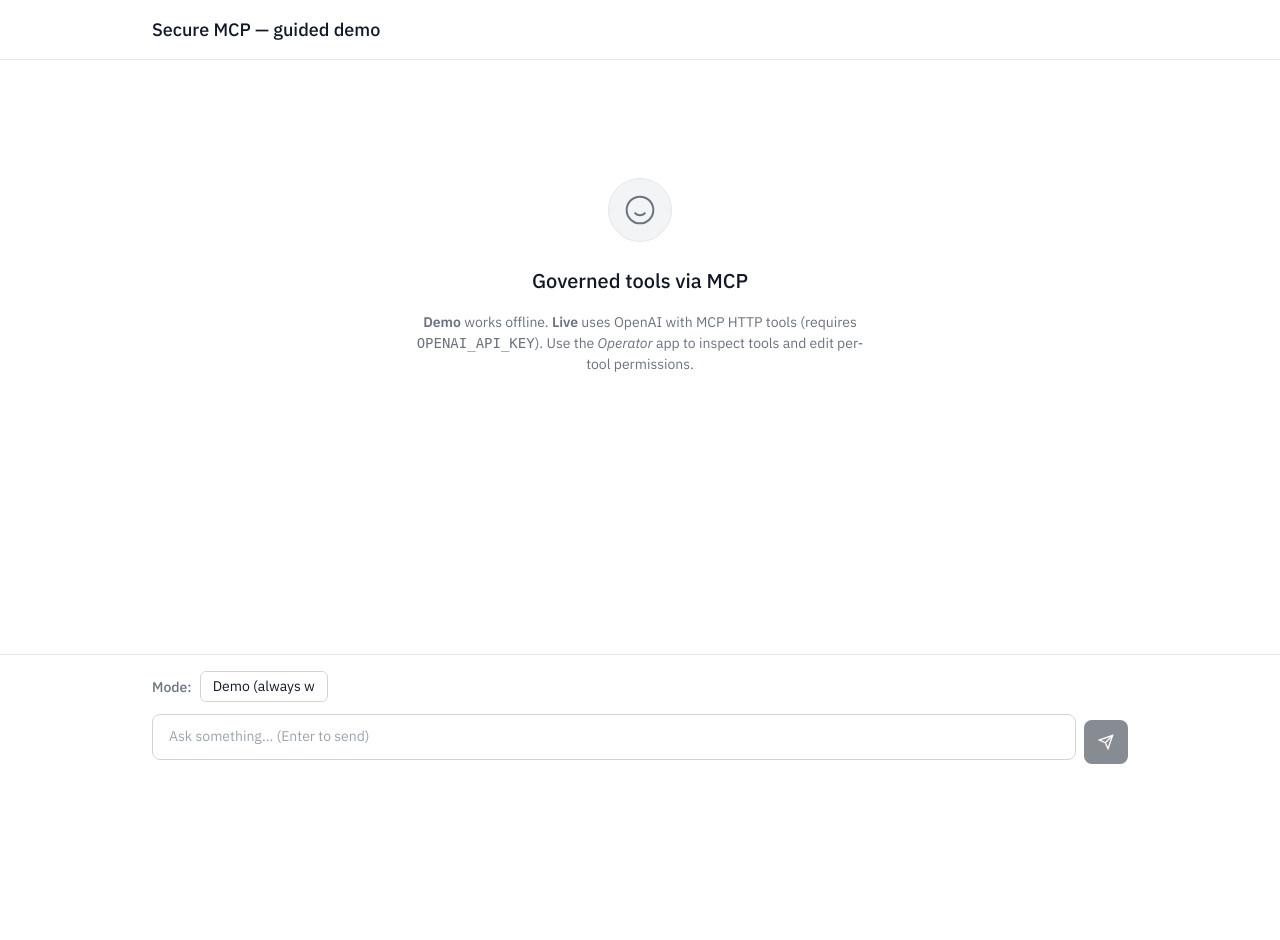
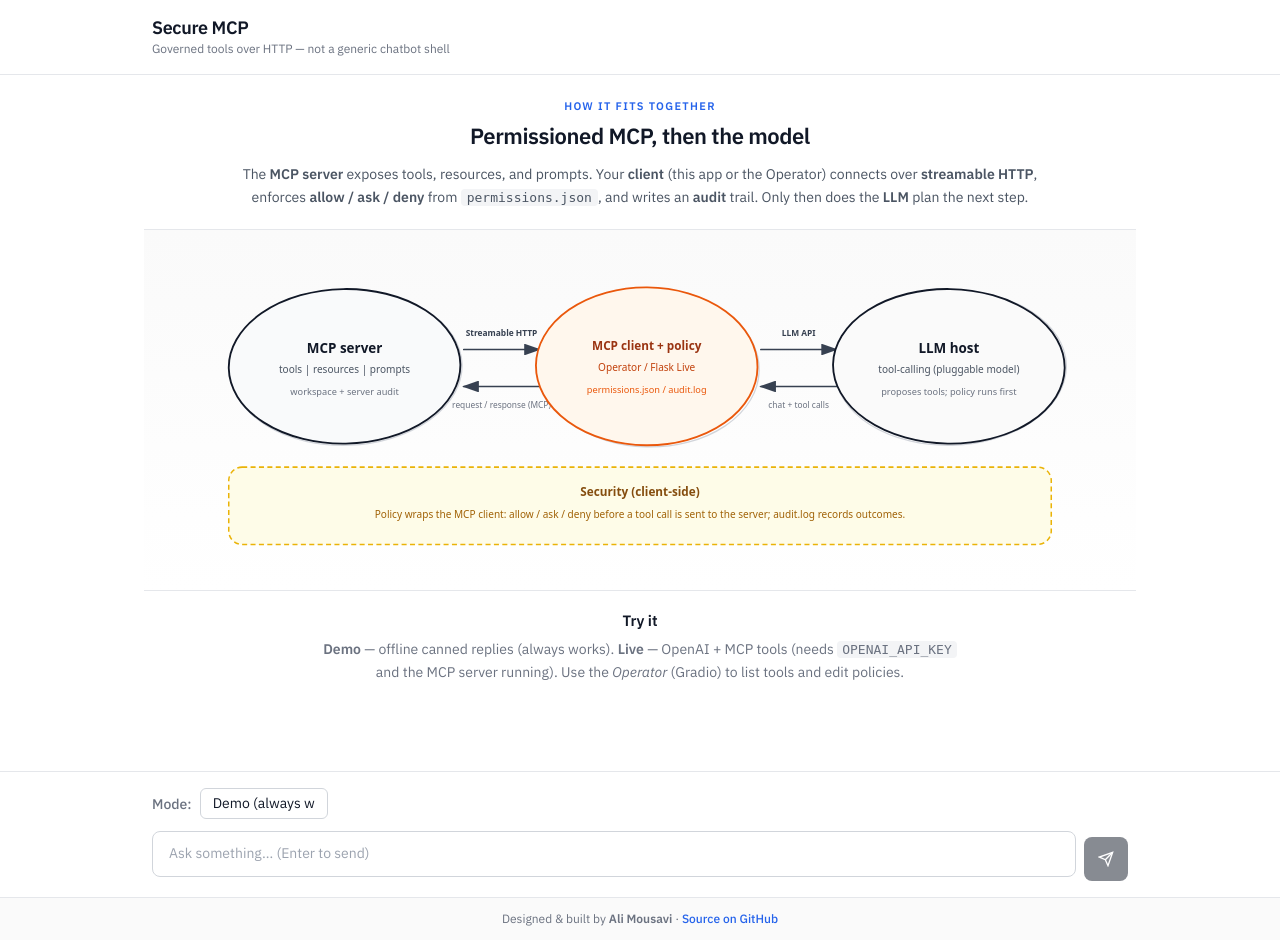
Before and after one commit to alialoha/secure-agentic-mcp, a Flask app: page / in a window 1280 px wide. Before the commit the page ends 764 px from the top, so only its background shows below. Run offline with Flask 3, Linux system fonts and the light colour scheme.

Commit message:
Branding, architecture diagram, portfolio screenshots, deployment plan
- Add web branding (Ali Mousavi, repo URL), Flask welcome + footer, architecture.svg
- Gradio: default theme, admin-focused copy, LLM-agnostic header; MCP terminology in diagram
- README: mermaid, screenshots, docs/DEPLOYMENT.md link; env example for AUTHOR/REPO
- Tests for branding and Flask index assertions

```diff
--- a/src/web/app.py
+++ b/src/web/app.py
@@ -9,6 +9,7 @@ from dotenv import load_dotenv
 from flask import Flask, jsonify, render_template, request
 
 from agent.mcp_llm_host import MCPLLMHost
+from web.branding import get_branding
 from web.demo import demo_reply
 
 _ROOT = Path(__file__).resolve().parent
@@ -35,9 +36,12 @@ def _run_chat(message: str) -> str:
 
 @app.route("/")
 def index():
+    b = get_branding()
     return render_template(
         "index.html",
         live_available=_live_allowed(),
+        author_name=b["author_name"],
+        repo_url=b["repo_url"],
     )
 
 
--- /dev/null
+++ b/src/web/branding.py
@@ -0,0 +1,20 @@
+"""Author, repo URL, and shared architecture asset for Flask + Gradio."""
+from __future__ import annotations
+
+import os
+from pathlib import Path
+
+DEFAULT_AUTHOR_NAME = "Ali Mousavi"
+DEFAULT_REPO_URL = "https://github.com/alialoha/secure-agentic-mcp"
+
+
+def get_branding() -> dict[str, str]:
+    return {
+        "author_name": os.environ.get("AUTHOR_NAME", DEFAULT_AUTHOR_NAME),
+        "repo_url": os.environ.get("REPO_URL", DEFAULT_REPO_URL),
+    }
+
+
+def read_architecture_svg() -> str:
+    p = Path(__file__).resolve().parent / "static" / "architecture.svg"
+    return p.read_text(encoding="utf-8")
--- a/src/web/static/styles.css
+++ b/src/web/static/styles.css
@@ -9,7 +9,7 @@ body {
     font-family: 'IBM Plex Sans', -apple-system, BlinkMacSystemFont, 'Segoe UI', 'Roboto', sans-serif;
     background: #ffffff;
     color: #111827;
-    height: 100vh;
+    min-height: 100vh;
     overflow: hidden;
 }
 
@@ -44,11 +44,26 @@ body {
     justify-content: space-between;
 }
 
+.header-brand {
+    display: flex;
+    flex-direction: column;
+    gap: 2px;
+}
+
 .header-title {
     color: #111827;
     font-size: 18px;
-    font-weight: 500;
-    line-height: 1.5;
+    font-weight: 600;
+    line-height: 1.3;
+    letter-spacing: -0.02em;
+}
+
+.header-tagline {
+    color: #6b7280;
+    font-size: 12px;
+    font-weight: 400;
+    line-height: 1.4;
+    max-width: 28rem;
 }
 
 .clear-btn {
@@ -76,7 +91,8 @@ body {
 .chat-container {
     display: flex;
     flex-direction: column;
-    height: calc(100vh - 80px);
+    flex: 1;
+    min-height: 0;
 }
 
 .messages-area {
@@ -98,39 +114,117 @@ body {
 .welcome-screen {
     display: flex;
     flex-direction: column;
-    align-items: center;
-    justify-content: center;
-    text-align: center;
-    height: 100%;
-    min-height: 400px;
+    align-items: stretch;
+    text-align: left;
+    width: 100%;
+    max-width: 1100px;
+    margin: 0 auto;
+    padding: 8px 0 24px;
+    gap: 20px;
 }
 
-.welcome-icon {
-    background: #f3f4f6;
-    border: 1px solid #e5e7eb;
-    border-radius: 32px;
-    width: 64px;
-    height: 64px;
-    display: flex;
-    align-items: center;
-    justify-content: center;
-    margin-bottom: 24px;
-    color: #6b7280;
+.welcome-intro {
+    text-align: center;
+}
+
+.welcome-kicker {
+    font-size: 11px;
+    font-weight: 600;
+    letter-spacing: 0.12em;
+    text-transform: uppercase;
+    color: #2563eb;
+    margin-bottom: 8px;
 }
 
 .welcome-title {
     color: #111827;
-    font-size: 20px;
-    font-weight: 500;
-    margin-bottom: 16px;
-    line-height: 1.5;
+    font-size: 22px;
+    font-weight: 600;
+    margin-bottom: 12px;
+    line-height: 1.35;
+    letter-spacing: -0.02em;
+}
+
+.welcome-lead {
+    color: #4b5563;
+    font-size: 14px;
+    line-height: 1.65;
+    max-width: 52rem;
+    margin: 0 auto;
+}
+
+.welcome-lead code {
+    font-size: 13px;
+    background: #f3f4f6;
+    padding: 1px 6px;
+    border-radius: 4px;
+}
+
+.welcome-diagram {
+    margin: 0;
+    padding: 12px 0;
+    border-top: 1px solid #e5e7eb;
+    border-bottom: 1px solid #e5e7eb;
+    background: linear-gradient(180deg, #fafafa 0%, #ffffff 100%);
+}
+
+.welcome-diagram img {
+    display: block;
+    width: 100%;
+    height: auto;
+    max-height: min(360px, 42vh);
+    object-fit: contain;
+}
+
+.welcome-modes {
+    text-align: center;
+}
+
+.welcome-subtitle {
+    font-size: 15px;
+    font-weight: 600;
+    color: #111827;
+    margin-bottom: 8px;
 }
 
 .welcome-text {
     color: #6b7280;
-    max-width: 448px;
+    max-width: 40rem;
+    margin: 0 auto;
     font-size: 14px;
+    line-height: 1.6;
+}
+
+.welcome-text code {
+    font-size: 13px;
+    background: #f3f4f6;
+    padding: 1px 5px;
+    border-radius: 4px;
+}
+
+/* Footer */
+.site-footer {
+    flex-shrink: 0;
+    border-top: 1px solid #e5e7eb;
+    background: #fafafa;
+    padding: 12px 24px;
+    text-align: center;
+}
+
+.footer-line {
+    font-size: 12px;
+    color: #6b7280;
     line-height: 1.5;
+}
+
+.site-footer a {
+    color: #2563eb;
+    text-decoration: none;
+    font-weight: 500;
+}
+
+.site-footer a:hover {
+    text-decoration: underline;
 }
 
 /* Messages Container */
--- a/src/web/templates/index.html
+++ b/src/web/templates/index.html
@@ -3,7 +3,7 @@
 <head>
     <meta charset="UTF-8">
     <meta name="viewport" content="width=device-width, initial-scale=1.0">
-    <title>Secure MCP — User demo</title>
+    <title>Secure MCP — {{ author_name }}</title>
     <link rel="preconnect" href="https://fonts.googleapis.com">
     <link rel="preconnect" href="https://fonts.gstatic.com" crossorigin>
     <link href="https://fonts.googleapis.com/css2?family=IBM+Plex+Sans:ital,wght@0,300;0,400;0,500;0,600;1,400&display=swap" rel="stylesheet">
@@ -13,7 +13,10 @@
     <div class="app-container">
         <div class="header">
             <div class="header-content">
-                <h1 class="header-title">Secure MCP — guided demo</h1>
+                <div class="header-brand">
+                    <h1 class="header-title">Secure MCP</h1>
+                    <p class="header-tagline">Governed tools over HTTP — not a generic chatbot shell</p>
+                </div>
                 <button id="clearBtn" class="clear-btn" style="display: none;">
                     <svg width="16" height="16" viewBox="0 0 24 24" fill="none" stroke="currentColor" stroke-width="2">
                         <path d="m3 6 18 0"></path>
@@ -29,17 +32,33 @@
             <div class="messages-area">
                 <div class="messages-content">
                     <div id="welcomeScreen" class="welcome-screen">
-                        <div class="welcome-icon">
-                            <svg width="32" height="32" viewBox="0 0 24 24" fill="none" stroke="currentColor" stroke-width="1.5">
-                                <path d="M12 2C6.48 2 2 6.48 2 12s4.48 10 10 10 10-4.48 10-10S17.52 2 12 2z"/>
-                                <path d="M8 14s1.5 2 4 2 4-2 4-2"/>
-                            </svg>
+                        <div class="welcome-intro">
+                            <p class="welcome-kicker">How it fits together</p>
+                            <h2 class="welcome-title">Permissioned MCP, then the model</h2>
+                            <p class="welcome-lead">
+                                The <strong>MCP server</strong> exposes tools, resources, and prompts. Your
+                                <strong>client</strong> (this app or the Operator) connects over <strong>streamable HTTP</strong>,
+                                enforces <strong>allow / ask / deny</strong> from <code>permissions.json</code>, and writes an
+                                <strong>audit</strong> trail. Only then does the <strong>LLM</strong> plan the next step.
+                            </p>
                         </div>
-                        <h2 class="welcome-title">Governed tools via MCP</h2>
-                        <p class="welcome-text">
-                            <strong>Demo</strong> works offline. <strong>Live</strong> uses OpenAI with MCP HTTP tools (requires <code>OPENAI_API_KEY</code>).
-                            Use the <em>Operator</em> app to inspect tools and edit per-tool permissions.
-                        </p>
+                        <figure class="welcome-diagram">
+                            <img
+                                src="{{ url_for('static', filename='architecture.svg') }}"
+                                width="1100"
+                                height="400"
+                                alt="Architecture: MCP server, permission client, LLM host (bidirectional HTTP)"
+                                loading="lazy"
+                            />
+                        </figure>
+                        <div class="welcome-modes">
+                            <h3 class="welcome-subtitle">Try it</h3>
+                            <p class="welcome-text">
+                                <strong>Demo</strong> — offline canned replies (always works).
+                                <strong>Live</strong> — OpenAI + MCP tools (needs <code>OPENAI_API_KEY</code> and the MCP server running).
+                                Use the <em>Operator</em> (Gradio) to list tools and edit policies.
+                            </p>
+                        </div>
                     </div>
                     <div id="messagesContainer" class="messages-container"></div>
                     <div id="loadingIndicator" class="loading-indicator" style="display: none;">
@@ -98,6 +117,13 @@
                 </div>
             </div>
         </div>
+
+        <footer class="site-footer">
+            <p class="footer-line">
+                Designed &amp; built by <strong>{{ author_name }}</strong>
+                · <a href="{{ repo_url }}" target="_blank" rel="noopener noreferrer">Source on GitHub</a>
+            </p>
+        </footer>
     </div>
     <script>
         window.__LIVE_AVAILABLE__ = {{ 'true' if live_available else 'false' }};
```
Also changed, not shown: docs/DEPLOYMENT.md (added, +65 -0 lines), src/mcp_operator/gradio_app.py (+23 -5 lines), tests/test_branding.py (added, +15 -0 lines), tests/test_flask.py (+5 -1 lines), README.md, src/web/static/architecture.svg (added), 3 other files.
